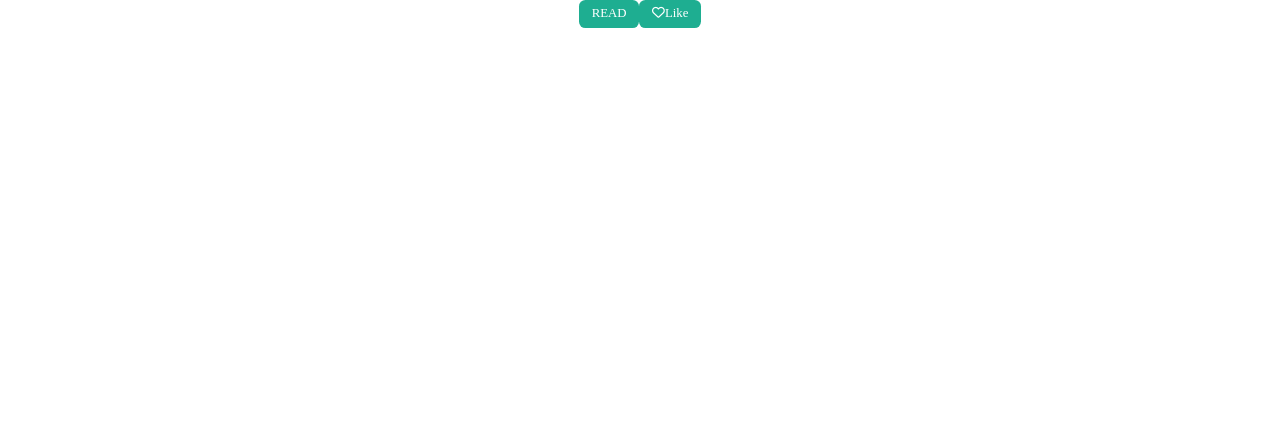
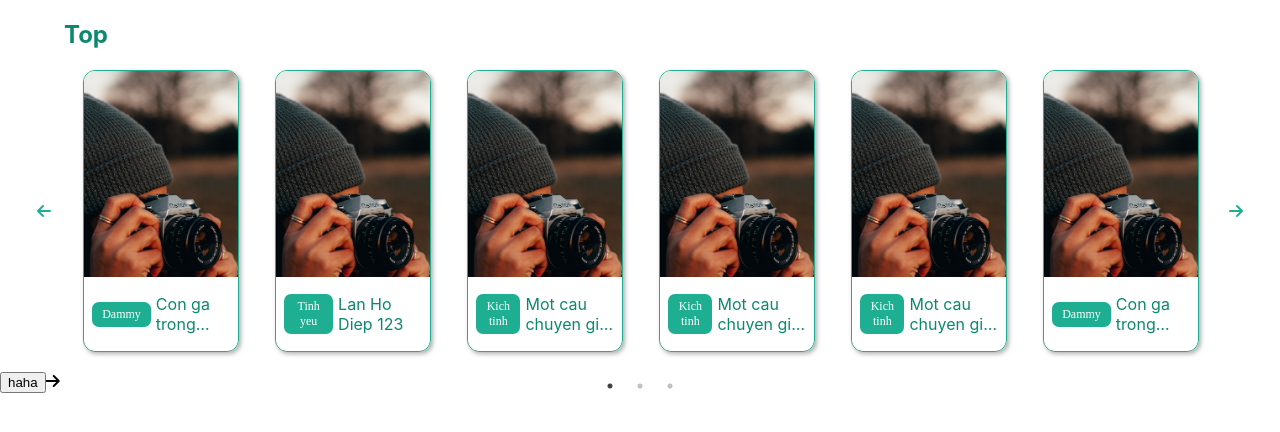
Before and after one commit to DuckDoesStuff/SE101-novelist, a React (Create React App) app in the folder source/: page / in a window 1280 px wide. Shown: the top 432 px of the page. Built offline with nearby package versions, Linux system fonts and the light colour scheme.

Commit message:
carousel first

```diff
--- a/source/package.json
+++ b/source/package.json
@@ -10,6 +10,8 @@
     "react-dom": "^18.2.0",
     "react-icons": "^4.10.1",
     "react-scripts": "5.0.1",
+    "react-slick": "^0.29.0",
+    "slick-carousel": "^1.8.1",
     "use-local-storage": "^3.0.0",
     "web-vitals": "^2.1.4"
   },
--- a/source/src/App.js
+++ b/source/src/App.js
@@ -3,6 +3,7 @@ import React, { useState } from "react";
 import "./App.css";
 import "./styles/styles.css";
 import NovelCard from "./components/NovelCard.js";
+import Carousel from "./components/Carousel";
 
 function App() {
   const [isDark, setTheme] = useState(false);
@@ -10,26 +11,129 @@ function App() {
     setTheme((prevTheme) => !prevTheme);
   };
 
-  const [isLiked, setIsLiked] = useState(false);
-  const inCreaseLike = () => {
-    setIsLiked((prevLiked) => !prevLiked);
-  };
-  const test = () => {
-    console.log("ok");
+  const test = (novel) => {
+    console.log(novel.id);
   };
 
+  const novel = [
+    {
+      id: "1",
+		  title: "Con ga trong lang thang nhieu mau that ngo",
+		  thumbnail: "image.jpg",
+		  genre: ["Dammy"],
+		  status: "",
+		  content: [""],
+		  like: 0,
+		  view: 0,
+		  comment_section: ""
+    },
+    {
+      id: "2",
+		  title: "Lan Ho Diep 123",
+		  thumbnail: "image.jpg",
+		  genre: ["Tinh yeu"],
+		  status: "",
+		  content: [""],
+		  like: 0,
+		  view: 0,
+		  comment_section: ""
+    },
+    {
+      id: "3",
+		  title: "Mot cau chuyen gi do",
+		  thumbnail: "image.jpg",
+		  genre: ["Kich tinh"],
+		  status: "",
+		  content: [""],
+		  like: 0,
+		  view: 0,
+		  comment_section: ""
+    },
+    {
+      id: "4",
+		  title: "Mot cau chuyen gi do",
+		  thumbnail: "image.jpg",
+		  genre: ["Kich tinh"],
+		  status: "",
+		  content: [""],
+		  like: 0,
+		  view: 0,
+		  comment_section: ""
+    },
+    {
+      id: "5",
+		  title: "Mot cau chuyen gi do",
+		  thumbnail: "image.jpg",
+		  genre: ["Kich tinh"],
+		  status: "",
+		  content: [""],
+		  like: 0,
+		  view: 0,
+		  comment_section: ""
+    },
+    {
+      id: "6",
+		  title: "Con ga trong lang thang nhieu mau that ngo",
+		  thumbnail: "image.jpg",
+		  genre: ["Dammy"],
+		  status: "",
+		  content: [""],
+		  like: 0,
+		  view: 0,
+		  comment_section: ""
+    },
+    {
+      id: "7",
+		  title: "Lan Ho Diep 123",
+		  thumbnail: "image.jpg",
+		  genre: ["Tinh yeu"],
+		  status: "",
+		  content: [""],
+		  like: 0,
+		  view: 0,
+		  comment_section: ""
+    },
+    {
+      id: "8",
+		  title: "Mot cau chuyen gi do",
+		  thumbnail: "image.jpg",
+		  genre: ["Kich tinh"],
+		  status: "",
+		  content: [""],
+		  like: 0,
+		  view: 0,
+		  comment_section: ""
+    },
+    {
+      id: "9",
+		  title: "Mot cau chuyen gi do",
+		  thumbnail: "image.jpg",
+		  genre: ["Kich tinh"],
+		  status: "",
+		  content: [""],
+		  like: 0,
+		  view: 0,
+		  comment_section: ""
+    },
+    {
+      id: "10",
+		  title: "Mot cau chuyen gi do",
+		  thumbnail: "image.jpg",
+		  genre: ["Kich tinh"],
+		  status: "",
+		  content: [""],
+		  like: 0,
+		  view: 0,
+		  comment_section: ""
+    }
+  ];
   return (
     <div
-      data-theme={isDark ? "dark" : "light"}
-      style={{
-        display: "flex",
-        alignItems: "center",
-        justifyContent: "center",
-        gap: "10px",
-        boxSizing: "100px",
-      }}
+      data-theme={isDark ? "dark" : "light"} className="app"
     >
-      <NovelCard read={test} like={test}> </NovelCard>
+      <Carousel title="Top" novel={novel} onClick={test}/>
+      <button onClick={switchTheme}> haha </button>
+      <i className="fa-solid fa-arrow-right" color="blue"></i>
     </div>
   );
 }
--- /dev/null
+++ b/source/src/components/Carousel.js
@@ -0,0 +1,47 @@
+import React from "react";
+import NovelCard from "./NovelCard.js";
+import Slider from "react-slick";
+import "slick-carousel/slick/slick.css";
+import "slick-carousel/slick/slick-theme.css";
+import styles from "../styles/Carousel.module.css";
+
+const Carousel = ({title, novel, onClick }) => {
+  const NextArrow = ({ onClick }) => {
+    return (
+      <div className={styles["slick-next"]} onClick={onClick}>
+        <i className="fa-solid fa-arrow-right"></i>
+      </div>
+    );
+  };
+  const PrevArrow = ({ onClick }) => {
+    return (
+      <div className={styles["slick-prev"]} onClick={onClick}>
+        <i className="fa-solid fa-arrow-left"></i>
+      </div>
+    );
+  };
+  const settings = {
+    dots: true,
+    infinite: false,
+    speed: 500,
+    slidesToShow: 6,
+    slidesToScroll: 3,
+    centerPadding: 100,
+    nextArrow: <NextArrow />,
+    prevArrow: <PrevArrow />,
+  };
+  return (
+    <div className={styles["container"]}>
+        <h2 className={styles["title"]}> {title} </h2>
+      <Slider {...settings}>
+        {novel.map((novel) => (
+          <div key={novel.id}>
+            <NovelCard novel={novel} onClick={() => onClick(novel)} />
+          </div>
+        ))}
+      </Slider>
+    </div>
+  );
+};
+
+export default Carousel;
--- a/source/src/components/NovelCard.js
+++ b/source/src/components/NovelCard.js
@@ -1,21 +1,14 @@
 import React, { useState } from "react";
-import ButtonReaction from "./ButtonReaction.js";
-import Button from "./Button.js";
+import styles from "../styles/NovelCard.module.css";
 
-const NovelCard = ({ read, like }) => {
+const NovelCard = ({ novel, onClick }) => {
   return (
-    <div>
-      <Button doSomething={read} className="read">
-        READ
-      </Button>
-      <ButtonReaction
-        prevIcon="fa-regular fa-heart"
-        postIcon="fa-solid fa-heart"
-        doSomething={like}
-        className="reaction"
-      >
-        Like
-      </ButtonReaction>
+    <div className={styles["novel-card"]} title={novel.title} onClick={onClick}>
+      <img src={novel.thumbnail} alt={novel.title} />
+      <div className={styles["tag"]}>
+        <p className={styles["genre"]}> {novel.genre[0]} </p>
+        <p className={styles["product-name"]}> {novel.title} </p>
+      </div>
     </div>
   );
 };
--- /dev/null
+++ b/source/src/styles/Carousel.module.css
@@ -0,0 +1,76 @@
+.pagination {
+    width: "30px";
+    color: var(--background-01);
+    font-style: 'REM';
+    text-align: center;
+    padding-bottom: 2px;
+}
+.pagination:hover {
+    background-color: var(--background-01);
+    border-radius: 100%;
+    color: var(--text);
+}
+.active {
+    width: "30px";
+    color: var(--text);
+    font-style: 'REM';
+    background-color: var(--background-01);
+}
+
+.container {
+    width: 90%;
+    margin: auto;
+    align-items: center;
+    text-align: center;
+}
+
+/* CustomSlider.css */
+.slick-next {
+  width: 40px; /* Đặt chiều rộng của mũi tên */
+  height: 40px; /* Đặt chiều cao của mũi tên */
+  border-radius: 50%;
+  display: flex;
+  align-items: center;
+  justify-content: center;
+  position: absolute;
+  top: 50%;
+  transform: translateY(-50%);
+  z-index: 1;
+  right: -40px;
+  color: var(--background-02);
+  background-color: var(--text);
+}
+.slick-next:hover {
+    color: var(--text);
+    cursor: pointer;
+    background-color: var(--background-02);
+}
+
+.slick-prev {
+    width: 40px; /* Đặt chiều rộng của mũi tên */
+    height: 40px; /* Đặt chiều cao của mũi tên */
+    background-color: #fff;
+    border-radius: 50%;
+    display: flex;
+    align-items: center;
+    justify-content: center;
+    position: absolute;
+    top: 50%;
+    transform: translateY(-50%);
+    z-index: 1;
+    left: -40px;
+    color: var(--background-02);
+    background-color: var(--text);
+  }
+
+  .slick-prev:hover {
+    color: var(--text);
+    cursor: pointer;
+    background-color: var(--background-02);
+}
+
+.title {
+    color: var(--text-name);
+    text-align: left;
+    margin-bottom: 2px;
+}
--- /dev/null
+++ b/source/src/styles/NovelCard.module.css
@@ -0,0 +1,89 @@
+.novel-card {
+    display: flex;
+    width: 12vw;
+    height:35vh;
+    flex-direction: column;
+    align-items: flex-end;
+    gap: 2vh;
+    border-radius: 12px;
+    overflow: hidden;
+    position: relative;
+    border-style: solid;
+    border-color: var(--background-02);
+    border-width: 0.7px;
+    box-shadow: 2px 2px 4px rgba(100, 100, 100, 0.5);
+    margin: 1.5vw;
+}
+
+.novel-card:hover {
+    cursor: pointer;
+    background: var(--background-02);
+}
+
+/* .novel-card .thumbnail {
+    width: 10vw;
+    height: auto;
+    display: flex;
+    justify-content: center;
+    align-items: center;
+    overflow: hidden;
+  } */
+
+  .novel-card img {
+    max-height: 100%;
+    object-fit: contain; /* Sử dụng object-fit: contain; */
+    align-self: center;
+    justify-items: center;
+  }
+
+
+.novel-card .tag {
+    position: absolute;
+    display: flex;
+    padding: 1px 8px;
+    justify-content: center;
+    align-items: center;
+    gap: 5px;
+    align-self: stretch;
+    background-color: var(--background);
+    color: var(--text-name);
+    font-size: auto;
+    border-radius: 0 0 9px 9px;
+    bottom: 0;
+}
+
+.novel-card:hover .tag {
+    background-color: var(--background-02);
+    color: var(--text);
+    cursor: pointer;
+}
+
+.novel-card .genre {
+    color: var(--text);
+    background-color: var(--background-02);
+    font-family: 'REM';
+    font-size: 12px;
+    border-radius: 7px;
+    border: none;
+    padding: 5px 10px;
+    align-items: center;
+    justify-self: center;
+    text-align: center;
+}
+
+.novel-card:hover .genre{
+    color: var(--background-02);
+    background-color: var(--text);
+}
+
+.product-name {
+    white-space: normal;
+    overflow: hidden;
+    text-overflow: ellipsis;
+    display: -webkit-box;
+    -webkit-line-clamp: 2; /* Số dòng hiển thị */
+    -webkit-box-orient: vertical;
+    font-size: 16px;
+    font-style: bold;
+    text-align: left;
+}
--- a/source/src/styles/styles.css
+++ b/source/src/styles/styles.css
@@ -7,6 +7,8 @@
     --background-01: #0B886D;
     --background-02: #1EAE91;
     --hover: #57C2AE;
+    --text-name: #0B886D;
+    --base-font-size: 100px;
 }
 
 [data-theme='dark'] {
@@ -18,6 +20,13 @@
     --background-01: #333333;
     --background-02: #515151;
     --hover: #727273;
+    --text-name: white;
+}
+
+.app {
+    background-color: var(--background);
+    width: 100vw;
+    height: 100vh;
 }
 
 @import url('https://fonts.googleapis.com/css2?family=REM&display=swap');
```
Also changed, not shown: source/public/image.jpg (added), 1 other file (tests, documents, lock files or other folders).
